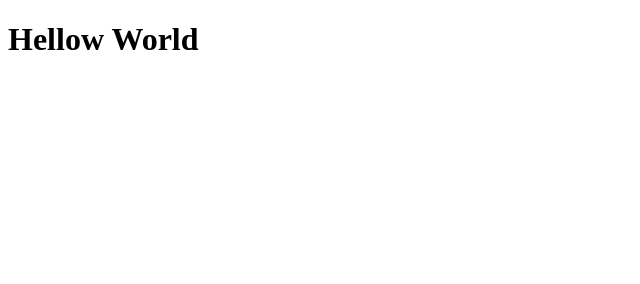
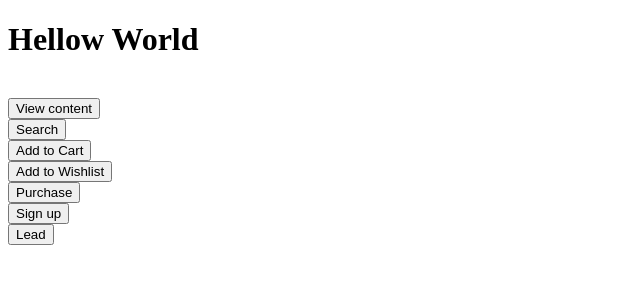
Before and after one commit to marlenaa1/marlenaa1.github.io, a plain HTML site: page index.html in a window 1280 px wide. Shown: the whole page, without its empty margins (0-640 px from the left). Drawn offline with Linux system fonts and the light colour scheme.

Commit message:
Update index.html

```diff
--- a/index.html
+++ b/index.html
@@ -16,5 +16,20 @@
     height="0" width="0" style="display:none;visibility:hidden"></iframe></noscript>
     <!-- End Google Tag Manager (noscript) -->
     <h1>Hellow World</h1>
+    </br>
+    <button id="view-content">View content</button>
+    <br/>
+    <button id="search">Search</button>
+    <br/>
+    <button id="add-to-cart">Add to Cart</button>
+    <br/>
+    <button id="add-to-wishlist">Add to Wishlist</button>
+    <br/>
+    <button id="purchase">Purchase</button>
+    <br/>
+    <button id="sign-up">Sign up</button>
+    <br/>
+    <button id="lead">Lead</button>
+    <br/>
   </body>
 </html>
```
